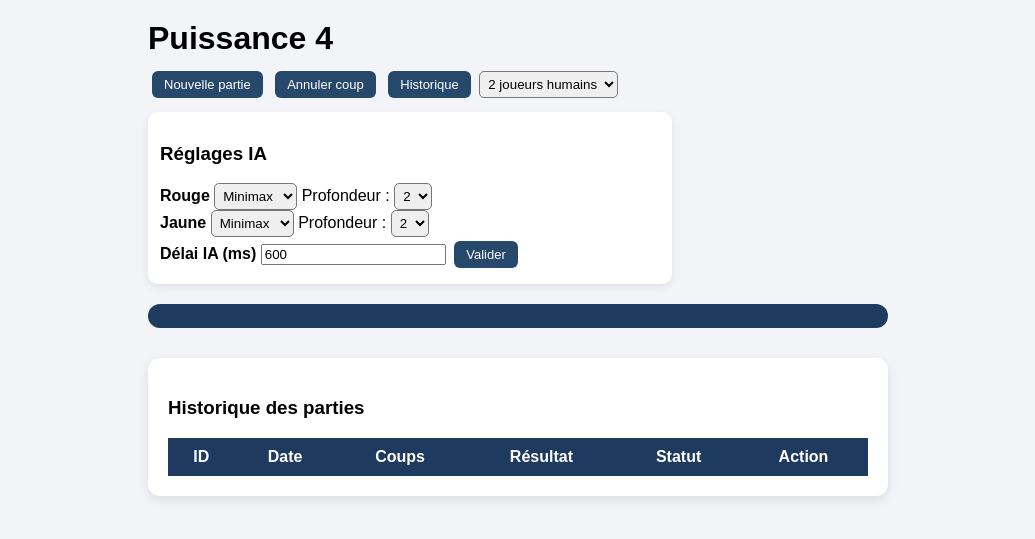
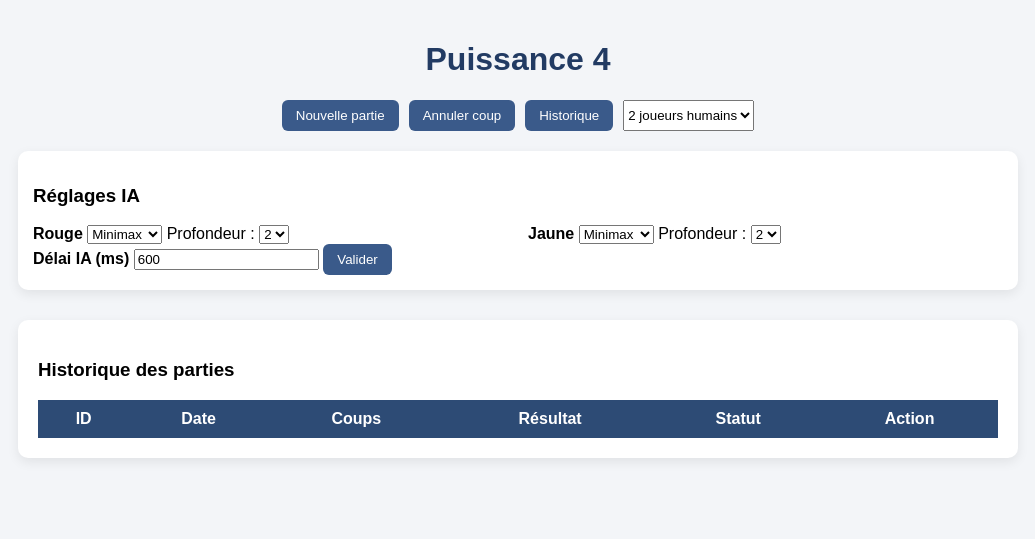
Before and after one commit to dacinebouhanik/connect4-site, a Flask app: page / in a window 1280 px wide. Shown: the top 539 px of the page, without its empty margins (122-1157 px from the left). Run offline with Flask 3, Linux system fonts and the light colour scheme; lists and menus that the app fills with data are empty.

Commit message:
amelioration design interface + historique

```diff
--- a/PyPUIS4/static/style.css
+++ b/PyPUIS4/static/style.css
@@ -1,154 +1,115 @@
-/* ================= GLOBAL ================= */
+body{
 
-body {
-    font-family: Arial, sans-serif;
-    background-color: #f2f4f8;
-    margin: 0;
-    display: flex;
-    flex-direction: column;
-    align-items: center;
+font-family: Arial;
+background:#f3f5f8;
+margin:0;
+
 }
 
-h1 {
-    margin: 20px 0 10px 0;
+.container{
+
+max-width:1000px;
+margin:auto;
+padding:20px;
+
 }
 
-/* ================= CONTROLS ================= */
+h1{
 
-.controls {
-    margin-bottom: 10px;
+text-align:center;
+color:#223b63;
+
 }
 
-button {
-    padding: 6px 12px;
-    margin: 4px;
-    font-size: 13px;
-    cursor: pointer;
-    border-radius: 6px;
-    border: none;
-    background-color: #26486b;
-    color: white;
-    transition: 0.2s;
+.controls{
+
+display:flex;
+gap:10px;
+justify-content:center;
+margin-bottom:20px;
+
 }
 
-button:hover {
-    background-color: #3b5f86;
+button{
+
+background:#3a5a8a;
+color:white;
+border:none;
+padding:8px 14px;
+border-radius:6px;
+cursor:pointer;
+
 }
 
-select {
-    padding: 4px;
-    border-radius: 5px;
+button:hover{
+
+background:#223b63;
+
 }
 
-/* ================= ZONE IA ================= */
+.zone-ia{
 
-#zoneIA {
-    background: white;
-    padding: 12px;
-    margin: 10px 0;
-    border-radius: 10px;
-    box-shadow: 0 3px 10px rgba(0,0,0,0.08);
-    width: 500px;
-    max-width: 90%;
+background:white;
+padding:15px;
+border-radius:10px;
+box-shadow:0 4px 12px rgba(0,0,0,0.08);
+margin-bottom:20px;
+
 }
 
-/* ================= PLATEAU ================= */
+.ia-row{
 
-#plateau {
-    display: grid;
-    gap: 4px;
-    justify-content: center;
-    margin: 20px auto;
-    padding: 12px;
-    background-color: #1e3a5f;
-    border-radius: 15px;
+display:flex;
+gap:20px;
+
 }
 
-/* Cases */
+.ia-block{
 
-.case {
-    width: 38px;
-    height: 38px;
-    background-color: white;
-    border-radius: 50%;
-    display: flex;
-    align-items: center;
-    justify-content: center;
-    font-size: 18px;
-    cursor: pointer;
+flex:1;
+
 }
 
-.case:hover {
-    transform: scale(1.05);
+.historique-container{
+
+margin-top:30px;
+background:white;
+padding:20px;
+border-radius:10px;
+box-shadow:0 4px 12px rgba(0,0,0,0.08);
+
 }
 
-.rouge {
-    color: #d62828;
+.table-historique{
+
+width:100%;
+border-collapse:collapse;
+
 }
 
-.jaune {
-    color: #ffd60a;
+.table-historique thead{
+
+background:#2d4b75;
+color:white;
+
 }
 
-/* ================= INFO ================= */
+.table-historique th{
 
-#info {
-    font-weight: bold;
-    margin-top: 10px;
+padding:10px;
+
 }
 
-/* ================= HISTORIQUE ================= */
+.table-historique td{
 
-#historique {
-    background: white;
-    padding: 20px;
-    margin: 30px auto;
-    width: 700px;
-    max-width: 95%;
-    border-radius: 12px;
-    box-shadow: 0 4px 12px rgba(0,0,0,0.1);
+padding:10px;
+border-bottom:1px solid #eee;
+text-align:center;
+
 }
 
-/* Tableau */
+.table-historique tr:hover{
 
-.table-historique {
-    width: 100%;
-    border-collapse: collapse;
-    margin-top: 15px;
+background:#f7f9fc;
+
 }
-
-.table-historique th {
-    background-color: #1e3a5f;
-    color: white;
-    padding: 10px;
-    text-align: center;
-}
-
-.table-historique td {
-    padding: 10px;
-    text-align: center;
-    border-bottom: 1px solid #ddd;
-}
-
-.table-historique tr:hover {
-    background-color: #f5f7fb;
-}
-
-/* Bouton charger */
-
-.table-historique button {
-    padding: 4px 10px;
-    font-size: 12px;
-    background-color: #26486b;
-    border-radius: 6px;
-}
-
-.table-historique button:hover {
-    background-color: #3b5f86;
-}
-
-/* ================= SCORES ================= */
-
-#scores {
-    margin-top: 10px;
-}
--- a/PyPUIS4/templates/index.html
+++ b/PyPUIS4/templates/index.html
@@ -4,7 +4,6 @@
 <head>
 
 <meta charset="utf-8">
-
 <title>Puissance 4</title>
 
 <link rel="stylesheet" href="{{ url_for('static', filename='style.css') }}">
@@ -17,24 +16,16 @@
 
 <h1>Puissance 4</h1>
 
-<!-- CONTROLS -->
-
 <div class="controls">
 
 <button onclick="nouvellePartie()">Nouvelle partie</button>
-
 <button onclick="annulerCoup()">Annuler coup</button>
-
 <button onclick="ouvrirHistorique()">Historique</button>
 
 <select id="modeSelect" onchange="changerMode()">
-
 <option value="2">2 joueurs humains</option>
-
 <option value="1">1 joueur vs IA</option>
-
 <option value="0">0 joueur (IA vs IA)</option>
-
 </select>
 
 </div>
@@ -97,7 +88,7 @@ Profondeur :
 
 <strong>Délai IA (ms)</strong>
 
-<input id="delaiIA" type="number" value="600" min="50" step="50">
+<input id="delaiIA" type="number" value="600">
 
 <button onclick="appliquerConfigIA()">Valider</button>
 
@@ -105,21 +96,15 @@ Profondeur :
 
 </div>
 
-<!-- INFO PARTIE -->
-
 <p id="info"></p>
 
-<!-- PLATEAU -->
-
 <div id="plateau"></div>
-
-<!-- SCORES MINIMAX -->
 
 <div id="scores"></div>
 
 <!-- HISTORIQUE -->
 
-<div id="historique">
+<div id="historique" class="historique-container">
 
 <h3>Historique des parties</h3>
 
@@ -128,14 +113,12 @@ Profondeur :
 <thead>
 
 <tr>
-
 <th>ID</th>
 <th>Date</th>
 <th>Coups</th>
 <th>Résultat</th>
 <th>Statut</th>
 <th>Action</th>
-
 </tr>
 
 </thead>
```
